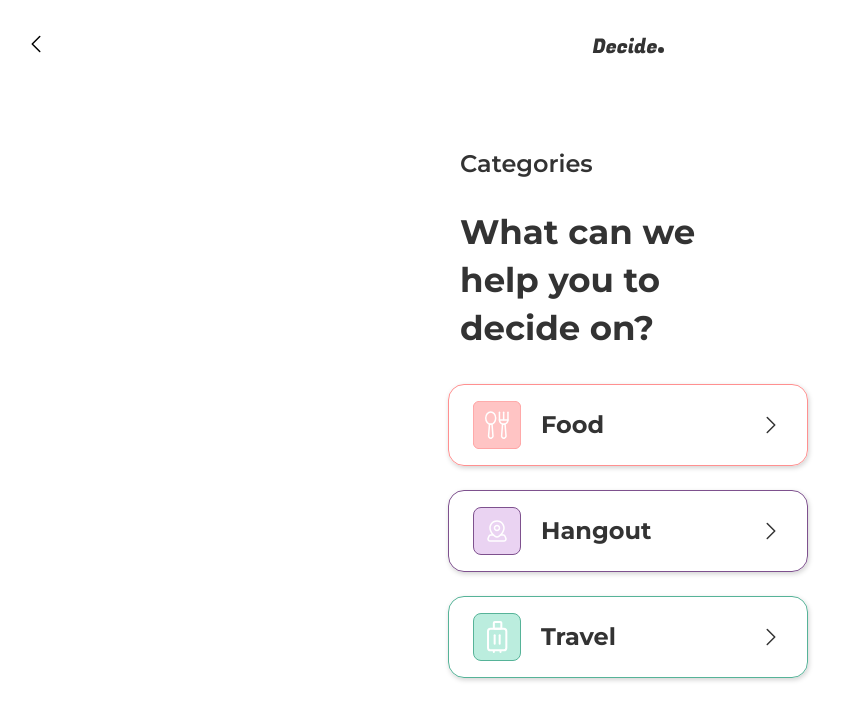
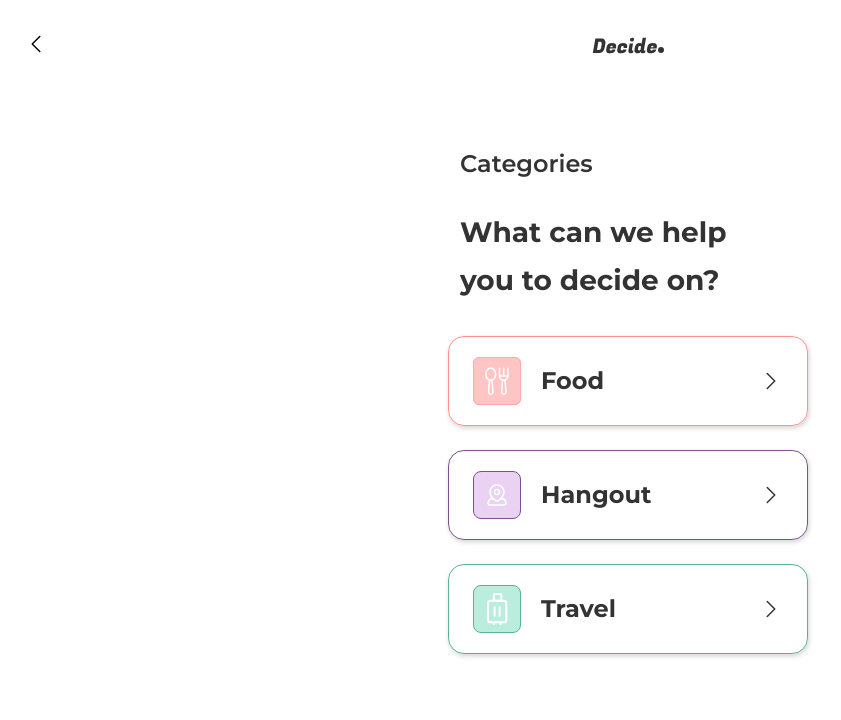
Before and after one commit to likelion-sjsu/hackathon, a React (Create React App) app in the folder client/: page /category in a window 1280 px wide. Shown: the top 720 px of the page, without its empty margins (12-853 px from the left). Built offline with nearby package versions, Linux system fonts and the light colour scheme; a web font is replaced by a local one.

Commit message:
change styles

```diff
--- a/client/src/Routes/Result.jsx
+++ b/client/src/Routes/Result.jsx
@@ -1,6 +1,6 @@
 import React, { useEffect, useRef, useState } from "react";
 import { Link, useLocation } from "react-router-dom";
-import styled, { useTheme } from "styled-components";
+import styled from "styled-components";
 import { useQuery } from "react-query";
 import { getPicture } from "api";
 
--- a/client/src/Routes/SelectCategory.jsx
+++ b/client/src/Routes/SelectCategory.jsx
@@ -30,7 +30,7 @@ const Title = styled.div`
 `;
 
 const Subtitle = styled.div`
-  font-size: ${(props) => props.theme.fontBigTitle.fontSize};
+  font-size: 28px;
   font-weight: ${(props) => props.theme.fontBigTitle.fontWeight};
   padding-left: 12px;
   width: 280px;
```
